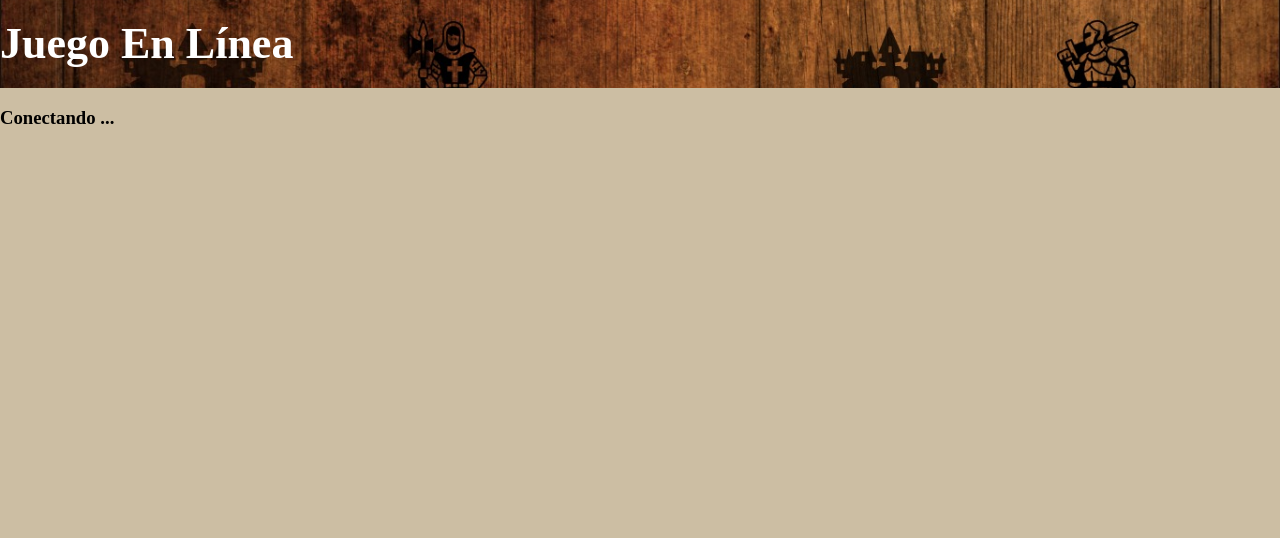
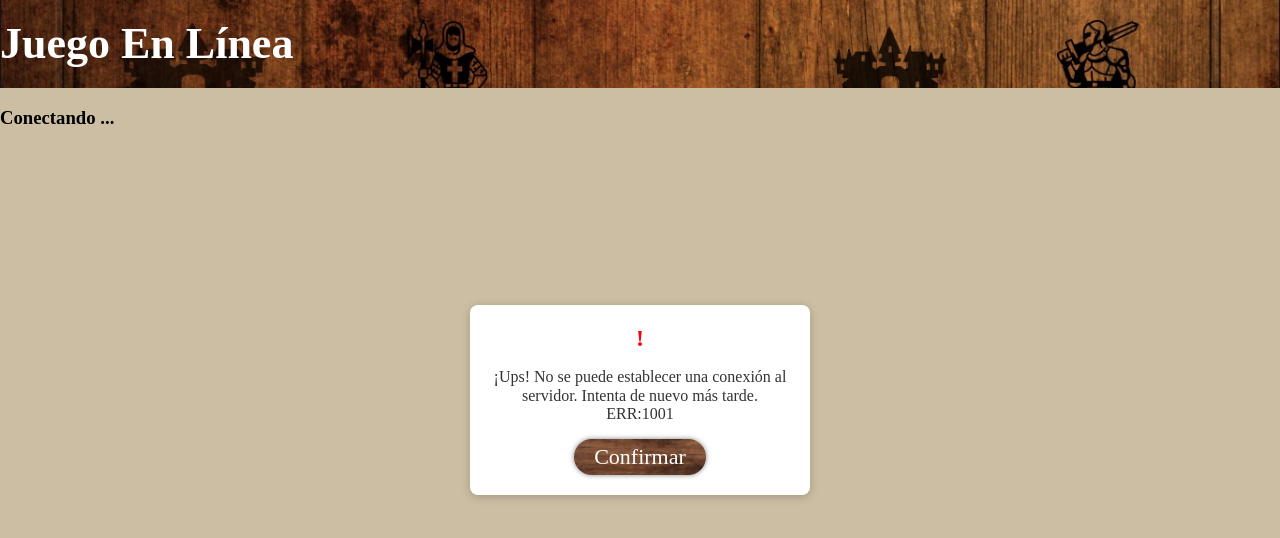
Before and after one commit to redclazz2/TheNexusBattlesIIModJuego, a plain HTML site: page Client/vistas/JuegoEnLinea.html in a window 1280 px wide. Drawn offline with Linux system fonts and the light colour scheme.

Commit message:
Updated URL + Error Management on Client When Room is Full

```diff
--- a/Client/estilos/JuegoEnLinea.css
+++ b/Client/estilos/JuegoEnLinea.css
@@ -20,3 +20,20 @@ h1{
     align-content: center;
     color: white;
 }
+
+button {
+    border-radius: 20px;
+    background-image: url(../img/Rectangle.png);
+    background-size: cover;
+    cursor: pointer;
+    border: none;
+    padding: 5px 20px;
+    font-size: 22px;
+    color: white;
+    box-shadow: 0px 0px 5px rgba(0, 0, 0, 0.5);
+    font-family: 'Irish Grover';
+    transition: .8s ease;
+  }
+  button:hover{
+    transform: scale(1.05);
+  }
--- a/Client/js/JuegoEnLinea.js
+++ b/Client/js/JuegoEnLinea.js
@@ -15,7 +15,7 @@ function getCookie(cname) {
     return "";
 }
 
-let client = new  Colyseus.Client('ws://game.thenexusbattles2.com:3000/'),
+let client = new  Colyseus.Client('https://game.thenexusbattles2.com'),
      cookie_data= "";
 
 if(getCookie("config").includes('1')){
@@ -49,8 +49,39 @@ if(getCookie("config").includes('1')){
     displayLog[0].innerHTML = `Conectado a:${room.sessionId}. Esperando jugadores ...`
   } catch (e) {
     console.error("join error", e);
+    show_modal("No se ha podido establecer una conexión con la sala. Es posible que ya no esté disponible. ERR:2001")
   }
 }else{
   //Mostrar mensaje de error inesperado
+  show_modal("No se puede establecer una conexión al servidor. Intenta de nuevo más tarde. ERR:1001")
   console.error("Unable to resolve game-command! Please allow cookies in your browser!")
 }
+
+function show_modal(code){
+  const errorPopup = document.createElement("div");
+        errorPopup.classList.add("popup-container");
+        errorPopup.innerHTML = `
+          <div class="popup">
+              <div class="popup-header">
+                  <span class="error-icon">!</span>
+              </div>
+              <div class="popup-content">
+                  <p>¡Ups! ${code}</p>
+                  <div class="btn__confirmar">
+                    <button class="close-button">Confirmar</button>
+                  </div>
+              </div>
+          </div>
+        `;
+
+        // Agregar el mensaje de error al cuerpo del documento
+        document.body.appendChild(errorPopup);
+
+        //Eliminar el mensaje de error al hacer click en "Confirmar"
+        const closeButton = document.querySelector(".close-button");
+        if (closeButton) {
+          closeButton.addEventListener("click", () => {
+            errorPopup.remove();
+          });
+        }
+}
--- a/Client/js/ListaPartidas.js
+++ b/Client/js/ListaPartidas.js
@@ -1,4 +1,4 @@
-let client = new Colyseus.Client('ws://game.thenexusbattles2.com:3000/');
+let client = new Colyseus.Client('https://game.thenexusbattles2.com');
 
 // Tabla en HTML donde se guardan las fila
 const table = document.querySelector(".tabla");
--- a/Client/vistas/JuegoEnLinea.html
+++ b/Client/vistas/JuegoEnLinea.html
@@ -6,6 +6,7 @@
     <title>The Nexus Battles II - Game</title>
     <link rel="stylesheet" href="../estilos/JuegoEnLinea.css">
     <link rel="stylesheet" href="../estilos/normalize.css">
+    <link rel="stylesheet" href="../estilos/popup.css">
 </head>
 <body>
     <main>
```
